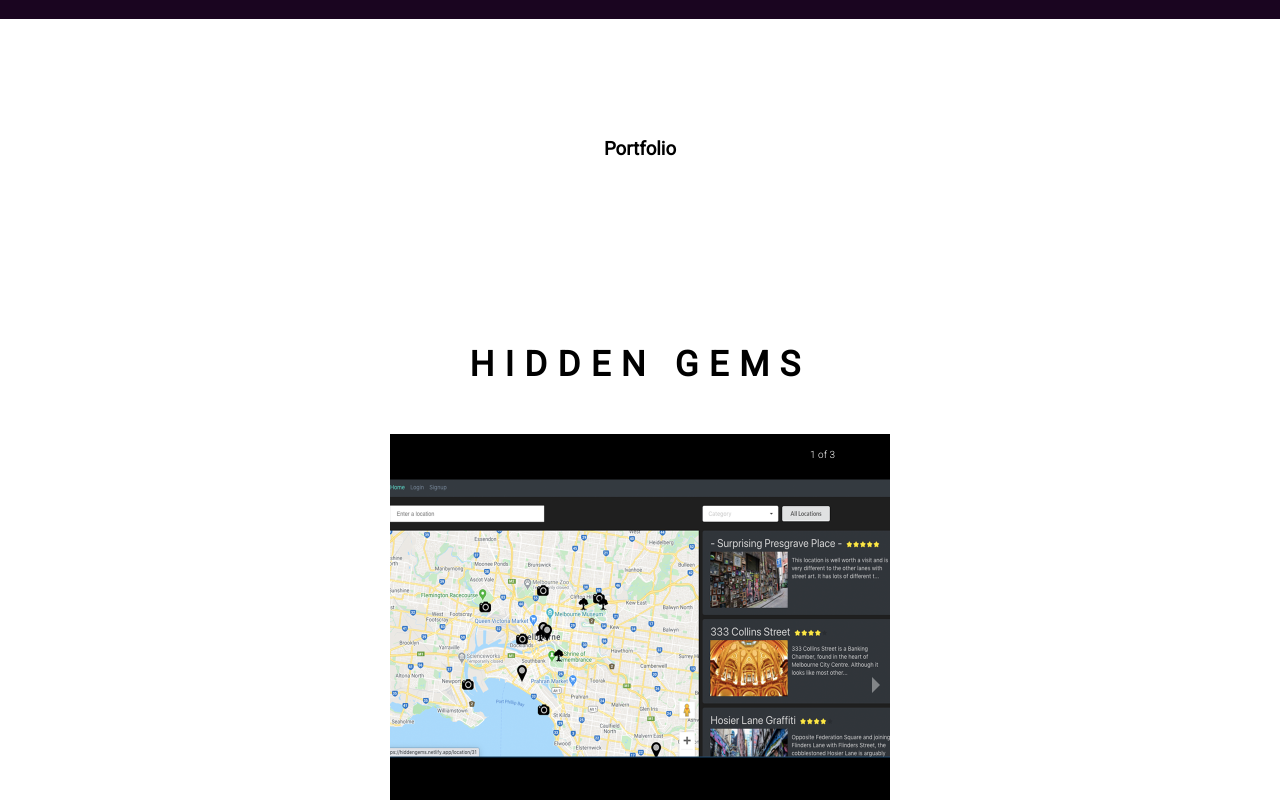
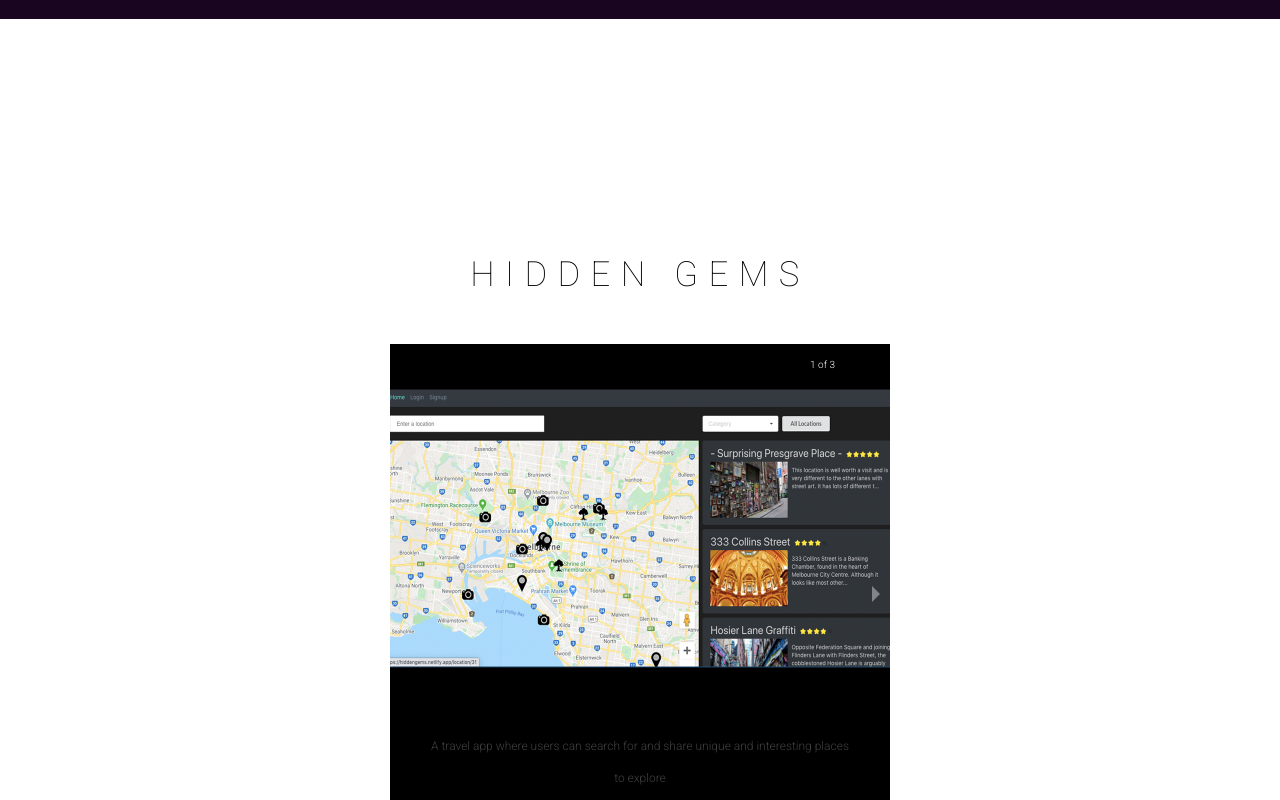
Before and after one commit to tessssssssy/portfolio-react, a React (Create React App) app: page / in a window 1280 px wide. Shown: the part 840-1640 px from the top of the page. Built offline with nearby package versions, Linux system fonts and the light colour scheme.

Commit message:
fix descriptions

```diff
--- a/src/Project.js
+++ b/src/Project.js
@@ -29,15 +29,15 @@ class Project extends Component {
             <Carousel className="project-carousel">
                 <div>
                     <img src={this.props.images[0]} />
-                    <p className="legend">{this.props.description}</p>
+                    <p className="legend">{this.props.description[0]}</p>
                 </div>
                 <div>
                     <img src={this.props.images[1]} />
-                    <p className="legend">Legend 2</p>
+                    <p className="legend">{this.props.description[1]}</p>
                 </div>
                 <div>
                     <img src={this.props.images[2]} />
-                    <p className="legend">Legend 3</p>
+                    <p className="legend">{this.props.description[2]}</p>
                 </div>
             </Carousel>
             <p>
--- a/src/ProjectContainer.js
+++ b/src/ProjectContainer.js
@@ -25,28 +25,28 @@ class ProjectContainer extends Component {
             {
                 name: 'Hidden Gems',
                 images: [hiddenGems1, hiddenGems2, hiddenGems3],
-                description: "An travel app where users can search for and share unique and interesting places to explore",
+                description: ["A travel app where users can search for and share unique and interesting places to explore"],
                 github: "https://github.com/tessssssssy/hidden-gems-client",
                 website: "https://hiddengems.netlify.app"
             },
             {
                 name: 'Bike Finder',
                 images: [bikeFinder1, bikeFinder2, bikeFinder3, bikeFinder4],
-                description: "A two way marketplace application for a peer to peer bike share service, developed in Ruby on Rails",
+                description: ["A two way marketplace application for a peer to peer bike share service, developed in Ruby on Rails"],
                 github: "https://github.com/tessssssssy/bikeshare-app",
                 website: "https://damp-plateau-00756.herokuapp.com"
             },
             {
                 name: 'Topics Board',
                 images: [topics1, topics2, topics3],
-                description: "A class help topic suggestion board, developed in Ruby on Rails",
+                description: ["A class help topic suggestion board, developed in Ruby on Rails"],
                 github: "https://github.com/tessssssssy/topics-board",
                 website: null
             },
             {
                 name: 'Activity Tracker',
                 images: [ terminal1, terminal2, terminal3 ],
-                description: "A command line based fitness app written in Ruby. The activity tracker allows users to track exercise progress by recording activities including running, cycling, swimming, walking and hiking. Users can record the time and distance of each workout and use the app to calculate their monthly and overall totals for each exercise type.",
+                description: ["A command line based fitness app written in Ruby. The activity tracker allows users to track exercise progress by recording activities including running, cycling, swimming, walking and hiking. Users can record the time and distance of each workout and use the app to calculate their monthly and overall totals for each exercise type."],
                 github: "https://github.com/tessssssssy/terminal-app",
                 website: null
             }
@@ -55,7 +55,6 @@ class ProjectContainer extends Component {
     render() {
         return (
             <div id="#portfolio" className="ProjectContainer">
-                <h3>Portfolio</h3>
                 {this.props.projects.map(project => <Project name={project.name} images={project.images} description={project.description} github={project.github} website={project.website}/>)}
             </div>
         )
--- a/src/ProjectContainer.scss
+++ b/src/ProjectContainer.scss
@@ -6,6 +6,7 @@
     align-items: center;
     h3 {
         margin-bottom: 50px;
+        font-weight: 100;
     }
 
 }
```
